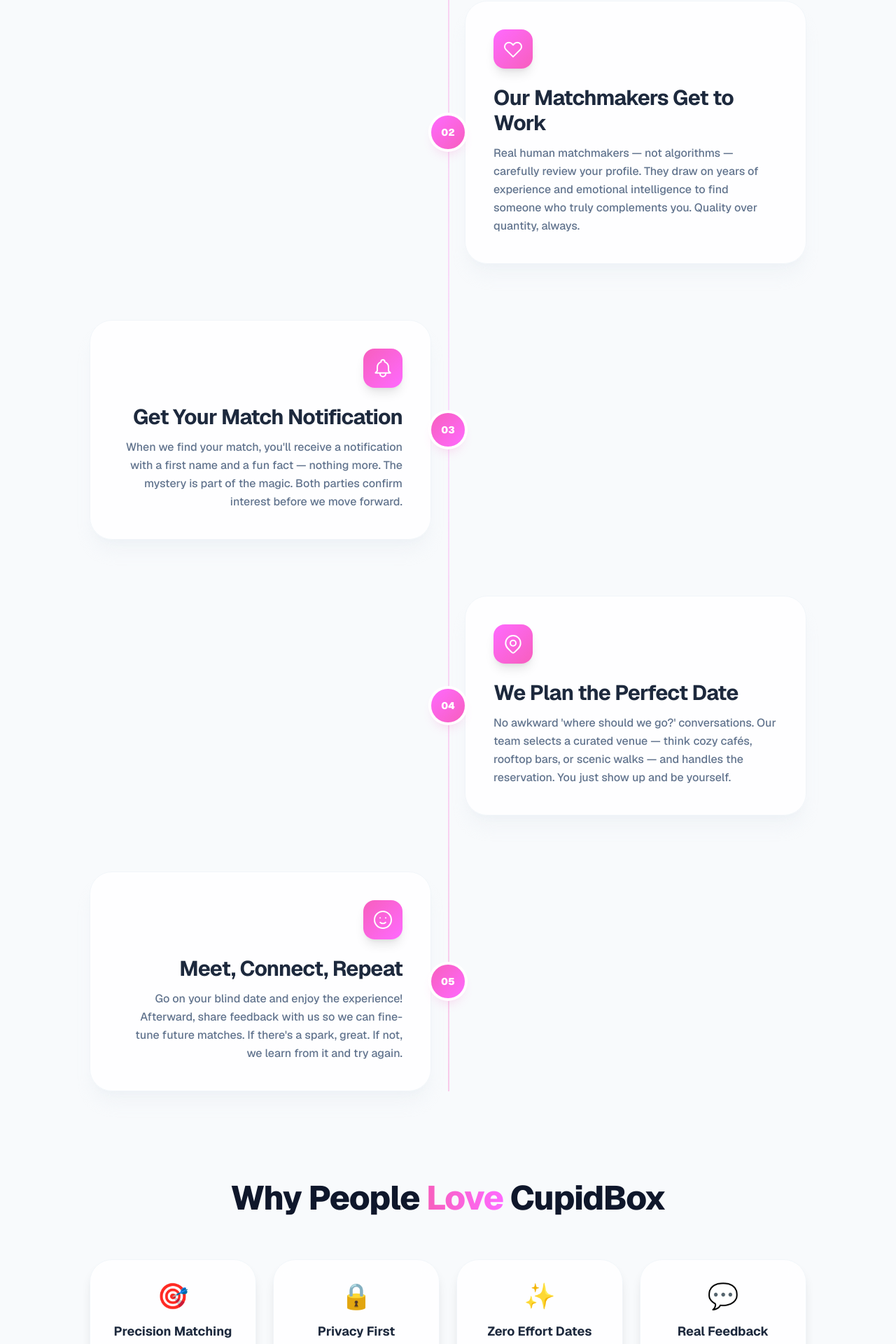
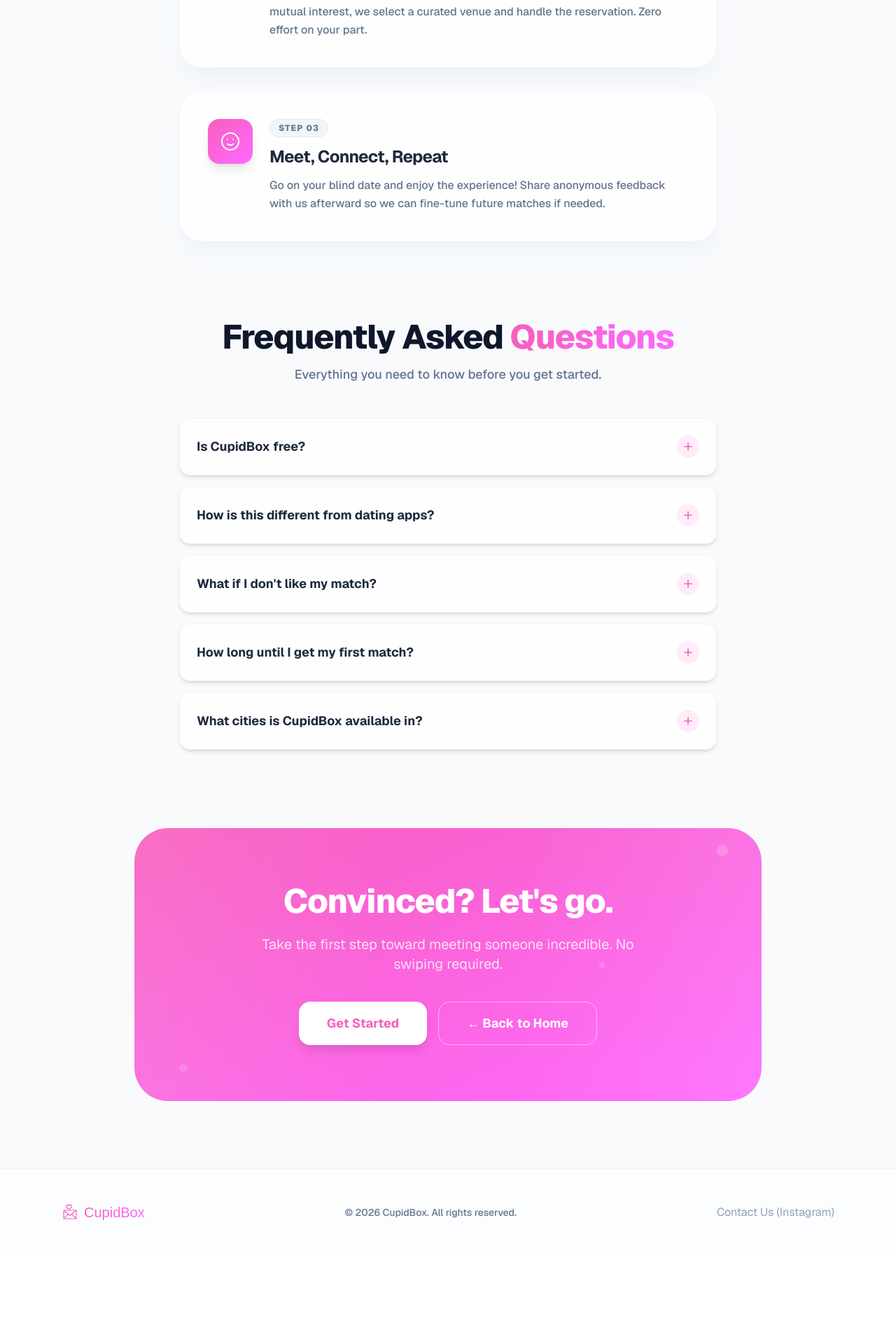
Before and after one commit to radioprojects/cupid-box, a Next.js app in the folder my-app/: page /how-it-works in a window 1280 px wide. Shown: the part 860-2780 px from the top of the page at 70% size. After the commit the page ends 2654 px from the top, so only its background shows below. Built offline with nearby package versions, Linux system fonts and the light colour scheme; a web font is replaced by a local one.

Commit message:
made site more responsive

```diff
--- a/my-app/app/how-it-works/page.tsx
+++ b/my-app/app/how-it-works/page.tsx
@@ -8,7 +8,7 @@ const steps = [
   {
     number: "01",
     title: "Sign Up & Tell Us About You",
-    description: "Create your CupidBox profile by answering our curated personality questionnaire. We ask the questions that actually matter — your values, passions, deal-breakers, and what makes you laugh. No photos, no surface-level swiping.",
+    description: "Create your CupidBox profile by answering our curated personality questionnaire. Our human matchmakers carefully review your goals to find someone who complements you.",
     icon: (
       <svg className="w-8 h-8" fill="none" stroke="currentColor" viewBox="0 0 24 24">
         <path strokeLinecap="round" strokeLinejoin="round" strokeWidth={1.5} d="M16 7a4 4 0 11-8 0 4 4 0 018 0zM12 14a7 7 0 00-7 7h14a7 7 0 00-7-7z" />
@@ -18,42 +18,19 @@ const steps = [
   },
   {
     number: "02",
-    title: "Our Matchmakers Get to Work",
-    description: "Real human matchmakers — not algorithms — carefully review your profile. They draw on years of experience and emotional intelligence to find someone who truly complements you. Quality over quantity, always.",
+    title: "We Find a Match & Plan the Date",
+    description: "When we find your match, you receive a fun fact—nothing more. If there's mutual interest, we select a curated venue and handle the reservation. Zero effort on your part.",
     icon: (
       <svg className="w-8 h-8" fill="none" stroke="currentColor" viewBox="0 0 24 24">
-        <path strokeLinecap="round" strokeLinejoin="round" strokeWidth={1.5} d="M4.318 6.318a4.5 4.5 0 000 6.364L12 20.364l7.682-7.682a4.5 4.5 0 00-6.364-6.364L12 7.636l-1.318-1.318a4.5 4.5 0 00-6.364 0z" />
+        <path strokeLinecap="round" strokeLinejoin="round" strokeWidth={1.5} d="M15 17h5l-1.405-1.405A2.032 2.032 0 0118 14.158V11a6.002 6.002 0 00-4-5.659V5a2 2 0 10-4 0v.341C7.67 6.165 6 8.388 6 11v3.159c0 .538-.214 1.055-.595 1.436L4 17h5m6 0v1a3 3 0 11-6 0v-1m6 0H9" />
       </svg>
     ),
     color: "from-[#FF69FF] to-[#F75EBD]",
   },
   {
     number: "03",
-    title: "Get Your Match Notification",
-    description: "When we find your match, you'll receive a notification with a first name and a fun fact — nothing more. The mystery is part of the magic. Both parties confirm interest before we move forward.",
-    icon: (
-      <svg className="w-8 h-8" fill="none" stroke="currentColor" viewBox="0 0 24 24">
-        <path strokeLinecap="round" strokeLinejoin="round" strokeWidth={1.5} d="M15 17h5l-1.405-1.405A2.032 2.032 0 0118 14.158V11a6.002 6.002 0 00-4-5.659V5a2 2 0 10-4 0v.341C7.67 6.165 6 8.388 6 11v3.159c0 .538-.214 1.055-.595 1.436L4 17h5m6 0v1a3 3 0 11-6 0v-1m6 0H9" />
-      </svg>
-    ),
-    color: "from-[#F75EBD] to-[#FF69FF]",
-  },
-  {
-    number: "04",
-    title: "We Plan the Perfect Date",
-    description: "No awkward 'where should we go?' conversations. Our team selects a curated venue — think cozy cafés, rooftop bars, or scenic walks — and handles the reservation. You just show up and be yourself.",
-    icon: (
-      <svg className="w-8 h-8" fill="none" stroke="currentColor" viewBox="0 0 24 24">
-        <path strokeLinecap="round" strokeLinejoin="round" strokeWidth={1.5} d="M17.657 16.657L13.414 20.9a1.998 1.998 0 01-2.827 0l-4.244-4.243a8 8 0 1111.314 0z" />
-        <path strokeLinecap="round" strokeLinejoin="round" strokeWidth={1.5} d="M15 11a3 3 0 11-6 0 3 3 0 016 0z" />
-      </svg>
-    ),
-    color: "from-[#FF69FF] to-[#F75EBD]",
-  },
-  {
-    number: "05",
     title: "Meet, Connect, Repeat",
-    description: "Go on your blind date and enjoy the experience! Afterward, share feedback with us so we can fine-tune future matches. If there's a spark, great. If not, we learn from it and try again.",
+    description: "Go on your blind date and enjoy the experience! Share anonymous feedback with us afterward so we can fine-tune future matches if needed.",
     icon: (
       <svg className="w-8 h-8" fill="none" stroke="currentColor" viewBox="0 0 24 24">
         <path strokeLinecap="round" strokeLinejoin="round" strokeWidth={1.5} d="M14.828 14.828a4 4 0 01-5.656 0M9 10h.01M15 10h.01M21 12a9 9 0 11-18 0 9 9 0 0118 0z" />
@@ -127,88 +104,42 @@ export default function HowItWorks() {
       </nav>
 
       <main className="relative z-10 pt-32 pb-24 px-6">
-        <div className="max-w-5xl mx-auto">
+        <div className="max-w-4xl mx-auto">
 
           {/* Page Header */}
           <div className="text-center mt-8 md:mt-16 mb-20">
-            {/* <div className="animate-fade-in-scale inline-flex items-center gap-2 px-5 py-2.5 rounded-full bg-[#F75EBD]/10 text-[#F75EBD] font-semibold text-sm mb-8 border border-[#F75EBD]/20">
-              <svg className="w-4 h-4" fill="none" stroke="currentColor" viewBox="0 0 24 24">
-                <path strokeLinecap="round" strokeLinejoin="round" strokeWidth={2} d="M13 16h-1v-4h-1m1-4h.01M21 12a9 9 0 11-18 0 9 9 0 0118 0z" />
-              </svg>
-              The CupidBox Process
-            </div> */}
-
             <h1 className="animate-on-load animate-fade-in-up text-5xl md:text-7xl tracking-tighter mb-6 leading-[1.1]">
               <span className="font-extrabold">How </span><span className="text-transparent bg-clip-text bg-gradient-to-r from-[#F75EBD] to-[#FF69FF] font-modak tracking-wide">CupidBox</span><span className="font-extrabold">Works</span>
             </h1>
             <p className="animate-on-load animate-fade-in-up delay-200 max-w-2xl mx-auto text-xl text-slate-500 leading-relaxed font-medium">
-              Five simple steps from signing up to sitting across from someone who might just change your life.
+              Three simple steps from signing up to sitting across from someone who might just change your life.
             </p>
           </div>
 
-          {/* Steps Timeline */}
-          <div className="relative">
-            {/* Vertical line connector */}
-            <div className="absolute left-[2.25rem] md:left-1/2 top-0 bottom-0 w-[2px] bg-gradient-to-b from-[#F75EBD]/30 via-[#FF69FF]/20 to-[#F75EBD]/30 hidden md:block" />
-            <div className="absolute left-[2.25rem] top-0 bottom-0 w-[2px] bg-gradient-to-b from-[#F75EBD]/30 via-[#FF69FF]/20 to-[#F75EBD]/30 md:hidden" />
-
+          {/* Steps Timeline - Mobile Optimized */}
+          <div className="flex flex-col gap-6 md:gap-8 max-w-3xl mx-auto">
             {steps.map((step, i) => (
               <div
                 key={i}
-                className={`animate-on-load ${i % 2 === 0 ? 'animate-slide-in-left' : 'animate-slide-in-right'} relative flex flex-col md:flex-row items-start md:items-center gap-6 md:gap-12 mb-20 last:mb-0`}
+                className="animate-on-load animate-fade-in-up p-8 md:p-10 rounded-[2rem] bg-white/80 backdrop-blur-md border border-slate-100 shadow-xl shadow-slate-200/30 flex flex-col sm:flex-row items-start gap-6 group hover:-translate-y-2 hover:shadow-2xl hover:shadow-[#F75EBD]/10 transition-all duration-500"
                 style={{ animationDelay: `${i * 150}ms` }}
               >
-                {/* Mobile: always left-aligned. Desktop: alternate left/right */}
-                <div className={`flex-1 ${i % 2 === 0 ? 'md:text-right md:order-1' : 'md:order-3'}`}>
-                  <div className={`ml-16 md:ml-0 p-8 md:p-10 rounded-[2rem] bg-white/80 backdrop-blur-md border border-slate-100 shadow-xl shadow-slate-200/30 hover:-translate-y-2 hover:shadow-2xl hover:shadow-[#F75EBD]/10 transition-all duration-500 group`}>
-                    <div className={`inline-flex w-14 h-14 mb-6 rounded-2xl bg-gradient-to-br ${step.color} items-center justify-center text-white shadow-lg group-hover:scale-110 group-hover:rotate-6 transition-all duration-500`}>
-                      {step.icon}
-                    </div>
-                    <h3 className="text-2xl md:text-3xl font-bold text-slate-800 mb-3 tracking-tight">{step.title}</h3>
-                    <p className="text-slate-500 leading-relaxed font-medium">{step.description}</p>
+                <div className={`flex-shrink-0 w-16 h-16 rounded-2xl bg-gradient-to-br ${step.color} flex items-center justify-center text-white shadow-lg group-hover:scale-110 group-hover:rotate-3 transition-all duration-500`}>
+                  {step.icon}
+                </div>
+                <div>
+                  <div className="inline-block px-3 py-1 bg-slate-100 text-slate-500 font-extrabold text-xs rounded-full mb-3 uppercase tracking-widest content-start border border-slate-200">
+                    Step {step.number}
                   </div>
+                  <h3 className="text-2xl font-bold text-slate-800 mb-3 tracking-tight">{step.title}</h3>
+                  <p className="text-slate-500 leading-relaxed font-medium">{step.description}</p>
                 </div>
-
-                {/* Center circle node */}
-                <div className="absolute left-3 md:left-1/2 md:-translate-x-1/2 md:order-2 z-10">
-                  <div className={`w-12 h-12 rounded-full bg-gradient-to-br ${step.color} flex items-center justify-center text-white font-black text-sm shadow-lg shadow-[#F75EBD]/20 ring-4 ring-white`}>
-                    {step.number}
-                  </div>
-                </div>
-
-                {/* Empty spacer for alternating layout */}
-                <div className={`hidden md:block flex-1 ${i % 2 === 0 ? 'md:order-3' : 'md:order-1'}`} />
               </div>
             ))}
           </div>
 
-          {/* Why CupidBox Section */}
-          <div className="mt-32 text-center">
-            <h2 className="animate-on-load animate-fade-in-up text-4xl md:text-5xl font-extrabold tracking-tight mb-16">
-              Why People <span className="text-transparent bg-clip-text bg-gradient-to-r from-[#F75EBD] to-[#FF69FF]">Love</span> CupidBox
-            </h2>
-            <div className="grid md:grid-cols-2 lg:grid-cols-4 gap-6">
-              {[
-                { emoji: "🎯", title: "Precision Matching", desc: "Human intuition beats algorithms" },
-                { emoji: "🔒", title: "Privacy First", desc: "No public profiles, ever" },
-                { emoji: "✨", title: "Zero Effort Dates", desc: "We handle all the logistics" },
-                { emoji: "💬", title: "Real Feedback", desc: "Learn and grow after every match" },
-              ].map((item, i) => (
-                <div
-                  key={i}
-                  className="animate-on-load animate-fade-in-up p-8 rounded-[2rem] bg-white/80 backdrop-blur-md border border-slate-100 shadow-lg hover:-translate-y-2 hover:shadow-xl hover:shadow-[#F75EBD]/10 transition-all duration-500 group"
-                  style={{ animationDelay: `${i * 100}ms` }}
-                >
-                  <div className="text-4xl mb-4 group-hover:scale-125 transition-transform duration-500">{item.emoji}</div>
-                  <h3 className="text-lg font-bold text-slate-800 mb-2">{item.title}</h3>
-                  <p className="text-slate-500 text-sm font-medium">{item.desc}</p>
-                </div>
-              ))}
-            </div>
-          </div>
-
           {/* FAQ Section */}
-          <div className="mt-32 max-w-3xl mx-auto">
+          <div className="mt-28 max-w-3xl mx-auto">
             <h2 className="animate-on-load animate-fade-in-up text-4xl md:text-5xl font-extrabold tracking-tight mb-4 text-center">
               Frequently Asked <span className="text-transparent bg-clip-text bg-gradient-to-r from-[#F75EBD] to-[#FF69FF]">Questions</span>
             </h2>
@@ -241,7 +172,7 @@ export default function HowItWorks() {
           </div>
 
           {/* CTA Section */}
-          <div className="mt-32 flex justify-center">
+          <div className="mt-28 flex justify-center">
             <div className="relative overflow-hidden rounded-[3rem] bg-gradient-to-br from-[#F75EBD] to-[#FF69FF] w-full max-w-4xl p-12 md:p-20 text-center group">
               <div className="absolute top-0 right-0 w-[40%] h-full bg-gradient-to-l from-white/10 to-transparent pointer-events-none"></div>
               <div className="absolute bottom-0 left-0 w-[40%] h-full bg-gradient-to-r from-white/10 to-transparent pointer-events-none"></div>
@@ -287,9 +218,7 @@ export default function HowItWorks() {
             © {new Date().getFullYear()} CupidBox. All rights reserved.
           </div>
           <div className="flex gap-6">
-            <a href="#" className="text-slate-400 hover:text-[#F75EBD] transition-colors hover:-translate-y-0.5 duration-300">Twitter</a>
-            <a href="#" className="text-slate-400 hover:text-[#F75EBD] transition-colors hover:-translate-y-0.5 duration-300">Instagram</a>
-            <a href="#" className="text-slate-400 hover:text-[#F75EBD] transition-colors hover:-translate-y-0.5 duration-300">Contact</a>
+            <a href="https://instagram.com/cupidbox.love" target="_blank" rel="noopener noreferrer" className="text-slate-400 hover:text-[#F75EBD] transition-colors hover:-translate-y-0.5 duration-300">Contact Us (Instagram)</a>
           </div>
         </div>
       </footer>
--- a/my-app/app/page.tsx
+++ b/my-app/app/page.tsx
@@ -196,9 +196,7 @@ export default function Home() {
             © {new Date().getFullYear()} CupidBox. All rights reserved.
           </div>
           <div className="flex gap-6">
-            <a href="#" className="text-slate-400 hover:text-[#F75EBD] transition-colors hover:-translate-y-0.5 duration-300">Twitter</a>
-            <a href="#" className="text-slate-400 hover:text-[#F75EBD] transition-colors hover:-translate-y-0.5 duration-300">Instagram</a>
-            <a href="#" className="text-slate-400 hover:text-[#F75EBD] transition-colors hover:-translate-y-0.5 duration-300">Contact</a>
+            <a href="https://instagram.com/cupidbox.love" target="_blank" rel="noopener noreferrer" className="text-slate-400 hover:text-[#F75EBD] transition-colors hover:-translate-y-0.5 duration-300">Contact Us (Instagram)</a>
           </div>
         </div>
       </footer>
```
